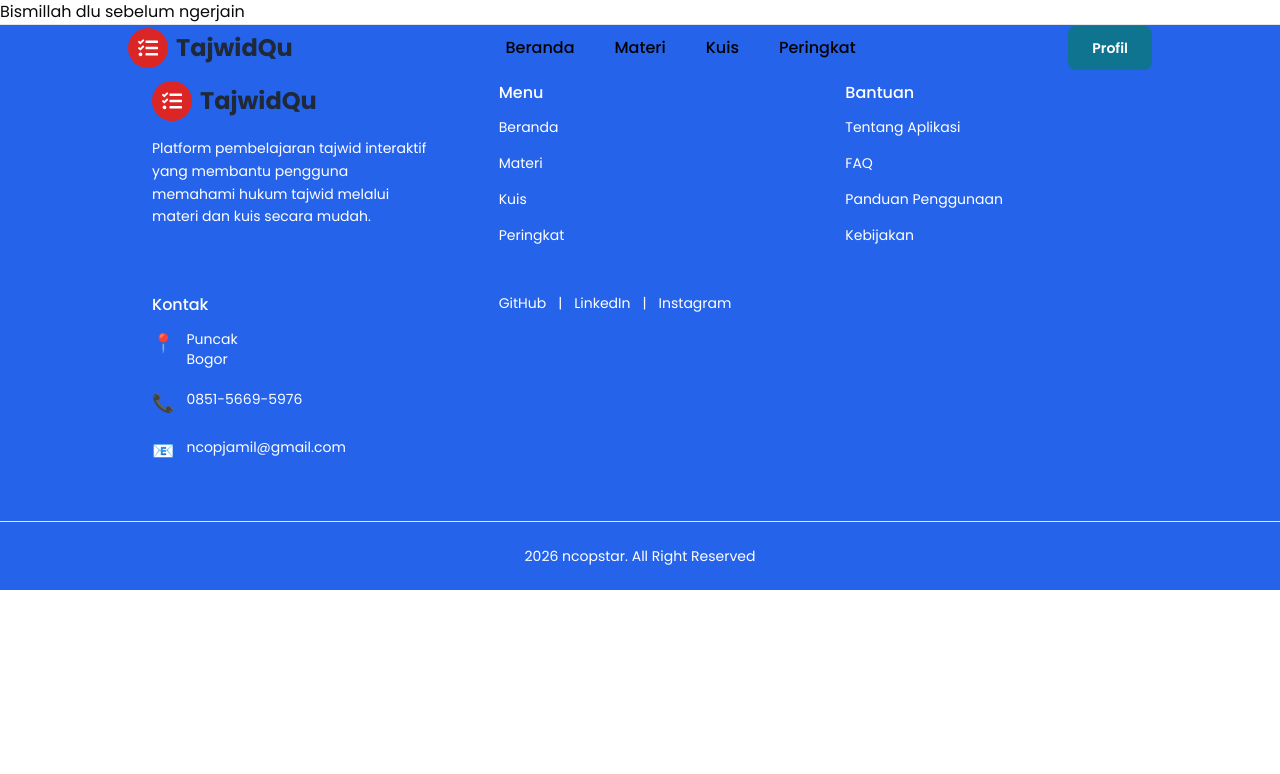
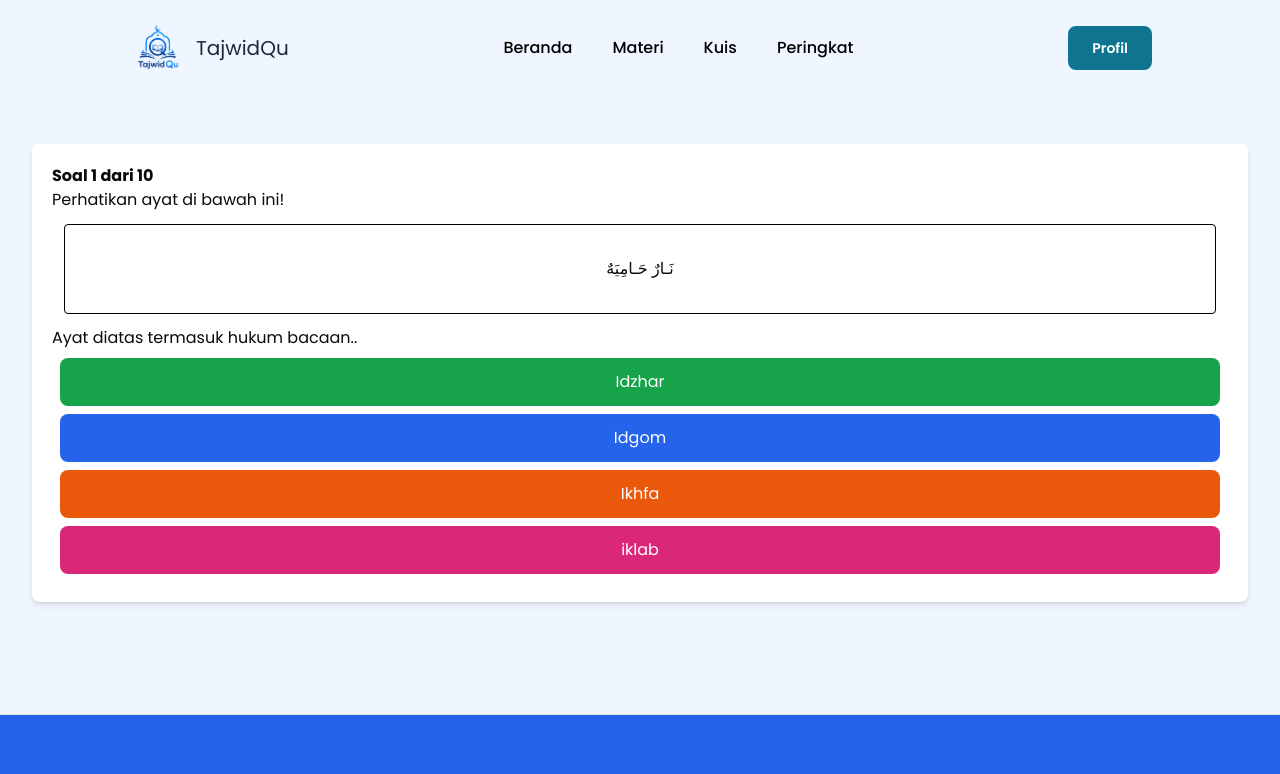
Before and after one commit to Sofwatunida/tq_app, a Next.js app: page /kuis in a window 1280 px wide. Shown: the top 774 px of the page. Built offline with nearby package versions, Linux system fonts and the light colour scheme.

Commit message:
profil ui

```diff
--- a/app/kuis/page.tsx
+++ b/app/kuis/page.tsx
@@ -1,9 +1,12 @@
 import React from 'react';
+import KuisPages from '@/components/Kuis/KuisPages';
 
-const KuisPage = () => {
-
-    return <div>Bismillah dlu sebelum ngerjain</div>;
-
-};
-
-export default KuisPage;
+export default function Page() {
+  return (
+    <main className="bg-blue-50 pt-28 pb-20">
+      <div>
+        <KuisPages />
+      </div>
+    </main>
+  );
+}
--- /dev/null
+++ b/app/profil/page.tsx
@@ -0,0 +1,9 @@
+import ProfilUser from "@/components/Profil/ProfilUser";
+
+export default function ProfilPage() {
+  return (
+    <main className="min-h-screen bg-blue-50 pt-20 pb-20">
+      <ProfilUser />
+    </main>
+  );
+}
--- a/components/Helper/Logo.tsx
+++ b/components/Helper/Logo.tsx
@@ -1,13 +1,22 @@
+import Image from 'next/image';
 import React from 'react';
-import { FaTasks } from 'react-icons/fa';
+
+// import { FaTasks } from 'react-icons/fa';
 
 const Logo = () => {
     return (
         <div className="flex items-center space-x-2">
-            <div className="w-10 h-10 bg-red-600 rounded-full flex items-center justify-center flex-col">
+            {/* <div className="w-10 h-10 bg-red-600 rounded-full flex items-center justify-center flex-col">
                 <FaTasks className='w-5 h-5 text-white'/>
-            </div>
-            <h1 className="text-xl sm:block md:text-2xl text-gray-800 font-bold">TajwidQu</h1>
+            </div> */}
+            <Image
+                src={"/images/logo.png"}
+                alt="img"
+                width={60}
+                height={60}
+
+            />
+            <h1 className="text-xl sm:block md:text-1xl text-gray-800">TajwidQu</h1>
         </div>
     );
 };
--- a/components/Kuis/KataMutiara.tsx
+++ b/components/Kuis/KataMutiara.tsx
@@ -1,21 +1,21 @@
-import React from 'react';
-
+import Image from 'next/image'
+import React from 'react'
 
 const KataMutiara = () => {
-    return (
-         <div className="bg-white rounded-2xl shadow-lg overflow-hidden">
-             {/* header */}
-            <div className="text-gray-950 p-5">
-                <h2 className="text-xl">Kata-kata mutiara</h2>
+  return (
+    <div className="bg-white p-5 rounded-lg shadow-md">
+      <h1 className="font-bold text-lg pb-3">Kata-kata mutiara</h1>
+      <div className="bg-blue-400 p-5 shadow rounded-lg">
+        <p className="text-white  text-1xl">
+          “Sebaik-baik kalian adalah yang belajar Al-Quran dan Mengajarkannya”
+          -HR. Bukhari
+        </p>
+      </div>
+      <div className="pt-5">
+        <Image src={"/images/ngajiboys.png"} alt="img" width={300} height={300} />
+      </div>
+    </div>
+  );
+}
 
-            </div>
-             {/* isi */}
-            <div className="p-5 space-y-3">ppp
-
-
-             </div>
-        </div>
-    )
-};
-
-export default KataMutiara;
+export default KataMutiara
--- a/components/Kuis/KuisLevel.tsx
+++ b/components/Kuis/KuisLevel.tsx
@@ -1,7 +1,29 @@
 import React from 'react';
+import { levelMateri } from "@/constant/constLevel";
 
+const getStatusStyle = (status: string) => {
+  switch (status) {
+    case "Selesai":
+      return {
+        card: "bg-green-50 border border-green-300 px-7",
+        badge: "px-5 bg-green-500 text-white",
+      };
 
-const kuisLevel = () => {
+    case "Mulai Kuis":
+      return {
+        card: "bg-blue-50 border border-blue-500",
+        badge: "px-4 bg-blue-500 text-white",
+      };
+
+    default:
+      return {
+        card: "bg-gray-100 border border-gray-500",
+        badge: "bg-gray-500 text-white",
+      };
+  }
+};
+
+const KuisLevel = () => {
     return (
       <div className="bg-white rounded-2xl shadow-lg overflow-hidden">
         {/* header */}
@@ -10,9 +32,32 @@ const kuisLevel = () => {
           <p>Tantang pemahamanmu dengan kuis level 1 sampai 5!</p>
         </div>
         {/* isi */}
-        <div className="p-5 space-y-3"></div>
-      </div>
-    );
-};
+                   <div className="p-5 space-y-3">
+                       {levelMateri.map((kuisLevel) => {
+                           const style = getStatusStyle(kuisLevel.status);
 
-export default kuisLevel;
+
+                           return (
+                               <div
+                                   key={kuisLevel.level}
+                                   className={`flex items-center justify-between rounded-xl p-4 ${style.card}`}
+                               >
+                                   <div className="flex items-center gap-4">
+                                       <span>{kuisLevel.level}</span>
+                                       <span>{kuisLevel.jumlah}</span>
+                                   </div>
+
+                                   <span className={`rounded-full px-3 py-1 text-sm font-medium ${style.badge}`}
+                                   >
+                                       {kuisLevel.status}
+                                   </span>
+                               </div>
+                           );
+                       })}
+                   </div>
+               </div>
+
+           );
+       };
+
+       export default KuisLevel;
--- /dev/null
+++ b/components/Kuis/KuisPages.tsx
@@ -0,0 +1,33 @@
+"use client";
+import React from "react";
+
+const KuisPages = () => {
+  return (
+    <div>
+      <div className="bg-white m-8 p-5 shadow-md rounded-lg ">
+        <h1 className="font-bold">Soal 1 dari 10</h1>
+        <p>Perhatikan ayat di bawah ini!</p>
+
+        <div className="border  border-black rounded-sm text-center p-8 m-3">
+          نَـارٌ حَـامِيَهٌ
+        </div>
+
+        <p>Ayat diatas termasuk hukum bacaan..</p>
+        <div className="bg-green-600 text-white text-center p-3 m-2 rounded-lg ">
+          Idzhar
+        </div>
+        <div className="bg-blue-600 text-white text-center p-3 m-2 rounded-lg ">
+          Idgom
+        </div>
+        <div className="bg-orange-600 text-white text-center p-3 m-2 rounded-lg ">
+          Ikhfa
+        </div>
+        <div className="bg-pink-600 text-white text-center p-3 m-2 rounded-lg ">
+          iklab
+        </div>
+      </div>
+    </div>
+  );
+};
+
+export default KuisPages;
--- /dev/null
+++ b/components/Profil/ProfilUser.tsx
@@ -0,0 +1,39 @@
+import Image from 'next/image'
+import React from 'react'
+
+const ProfilUser = () => {
+  return (
+    <div className="flex justify-center items-center min-h-screen bg-blue-50 ">
+      <div className="bg-white shadow-lg rounded-xl w-[400px] p-8 text-center">
+        <div className=" flex justify-center">
+          <Image
+            src={"/images/ngajiboys.png"}
+            alt="img"
+            width={120}
+            height={120}
+            className="rounded-full border border-gray-500"
+          />
+        </div>
+
+        <h1 className="font-bold text-4xl mt-4">Sofwatunida</h1>
+        <p className="text-sm">sofwatunida.arahma@gmail.com</p>
+        <div className="bg-blue-600 text-white rounded-lg mt-5 p-4">
+          <h2 className="text-2xl">Total Poin</h2>
+          <div className="text-2xl flex items-center justify-center gap-2  mt-2">
+            <Image
+              src={"/images/crown.png"}
+              alt="img"
+              width={50}
+              height={50} />
+            <span className="text-4xl">990</span>
+          </div>
+        </div>
+        <button className="bg-red-600 text-white p-3 rounded-lg w-full mt-3">
+          Log out
+        </button>
+      </div>
+    </div>
+  );
+};
+
+export default ProfilUser;
--- /dev/null
+++ b/constant/constLevel.ts
@@ -0,0 +1,27 @@
+export const levelMateri = [
+  {
+    level: "Level 1",
+    jumlah: "10 Soal",
+    status: "Selesai",
+  },
+  {
+    level: "Level 2",
+    jumlah: "10 Soal",
+    status: "Mulai Kuis",
+  },
+  {
+    level: "Level 3",
+    jumlah: "10 Soal",
+    status: "Terkunci",
+  },
+  {
+    level: "Level 4",
+    jumlah: "10 Soal",
+    status: "Terkunci",
+  },
+  {
+    level: "Level 5",
+    jumlah: "10 Soal",
+    status: "Terkunci",
+  },
+];
--- a/tsconfig.json
+++ b/tsconfig.json
@@ -46,7 +46,10 @@
 
       // kuis
       "kuisLevel": ["components/Kuis/KuisLevel"],
-      "kataMutiara": ["components/Kuis/KataMutiara"]
+      "kataMutiara": ["components/Kuis/KataMutiara"],
+
+      // profil
+      "profilUser":["components/Profil/ProfilUser"]
     }
   },
 
```
Also changed, not shown: public/images/logo.png (added), public/images/ngajiboys.png (added).
